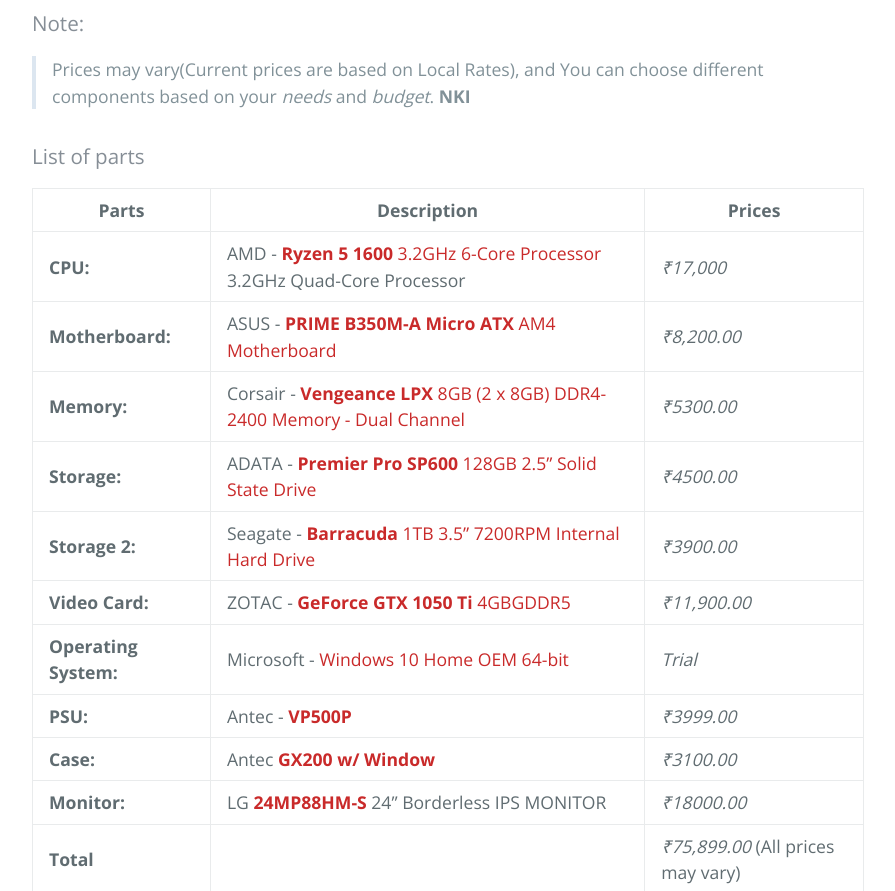
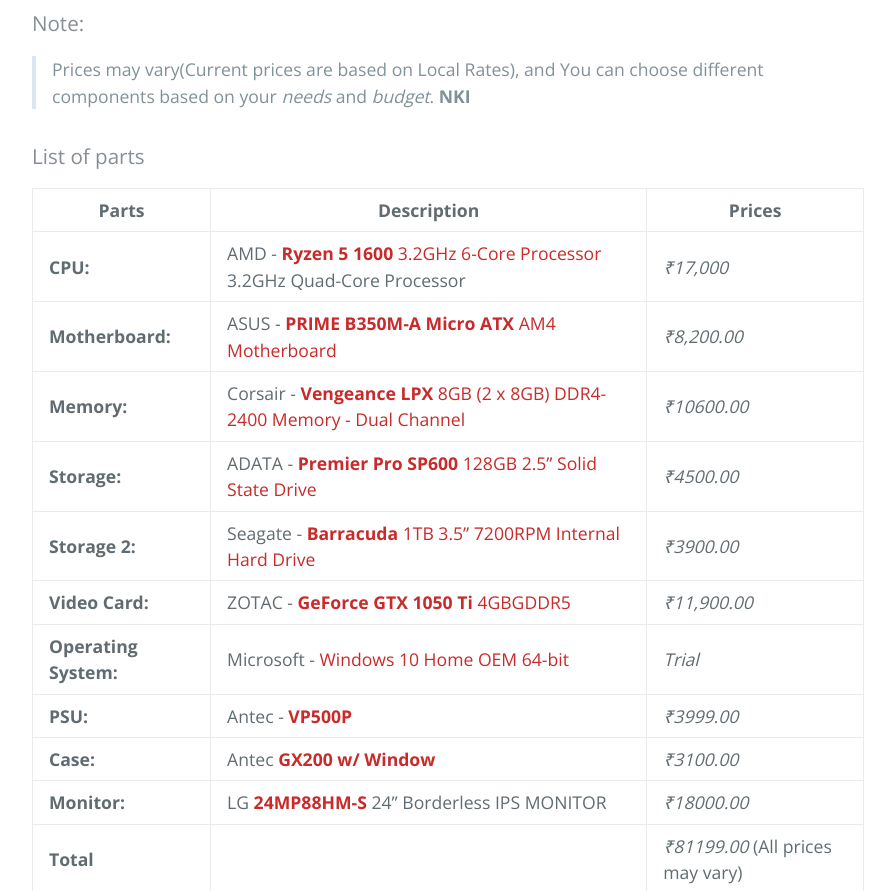
Before and after one commit to Navneet-Suresh/Navneet-Suresh.github.io, a Jekyll site: the page built from _posts/2017-08-05-Budget-Ryzen-Build-Creative-Pros.markdown, in a window 1280 px wide, cut to the strip 973-1864 px from the top of the page. Shown: the whole strip, without its empty margins (192-1087 px from the left). Built offline with Jekyll 4.4.1, drawn with Linux system fonts in a browser that asks for light colours; nearby versions of some CDN libraries.

Commit message:
Update the pricing. Correct the typo (RAM Prices)
Updated Prices

```diff
--- a/_posts/2017-08-05-Budget-Ryzen-Build-Creative-Pros.markdown
+++ b/_posts/2017-08-05-Budget-Ryzen-Build-Creative-Pros.markdown
@@ -18,7 +18,7 @@
 | --- | --- | --- |
 | **CPU:** |  AMD - [**Ryzen 5 1600** 3.2GHz 6-Core Processor](https://in.pcpartpicker.com/product/mV98TW/amd-ryzen-5-1600-32ghz-6-core-processor-yd1600bbaebox) 3.2GHz Quad-Core Processor | _₹17,000_ |
 | **Motherboard:** | ASUS - [**PRIME B350M-A Micro ATX** AM4 Motherboard](https://in.pcpartpicker.com/product/nLx9TW/asus-prime-b350m-a-micro-atx-am4-motherboard-prime-b350m-a) | _₹8,200.00_ |
-| **Memory:** | Corsair - [**Vengeance LPX** 8GB (2 x 8GB) DDR4-2400 Memory - Dual Channel](https://in.pcpartpicker.com/product/y9rcCJ/corsair-memory-cmk16gx4m2a2400c16) | _₹5300.00_ |
+| **Memory:** | Corsair - [**Vengeance LPX** 8GB (2 x 8GB) DDR4-2400 Memory - Dual Channel](https://in.pcpartpicker.com/product/y9rcCJ/corsair-memory-cmk16gx4m2a2400c16) | _₹10600.00_ |
 | **Storage:** | ADATA - [**Premier Pro SP600** 128GB 2.5" Solid State Drive](https://in.pcpartpicker.com/product/zc8Zxr/a-data-internal-hard-drive-asp600s3128gmc) | _₹4500.00_ |
 | **Storage 2:** | Seagate - [**Barracuda** 1TB 3.5" 7200RPM Internal Hard Drive](https://in.pcpartpicker.com/product/kLmLrH/seagate-internal-hard-drive-st31000524as) | _₹3900.00_ |
 | **Video Card:** | ZOTAC - [**GeForce GTX 1050 Ti** 4GBGDDR5](https://in.pcpartpicker.com/product/NndFf7/zotac-geforce-gtx-1050-ti-4gb-mini-video-card-zt-p10510a-10) | _₹11,900.00_ |
@@ -26,7 +26,7 @@
 | **PSU:** | Antec -  [**VP500P**](https://in.pcpartpicker.com/product/Yf7CmG/antec-power-supply-vp500p) | _₹3999.00_ |
 | **Case:** | Antec [**GX200 w/ Window**](http://www.antec.com/product.php?id=707136&fid=5022077&lan=uk) | _₹3100.00_ |
 | **Monitor:** | LG [**24MP88HM-S**](http://www.lgbrandstore.com/in/it-projector/it/ips-monitor/24mp88hv-s.html) 24" Borderless IPS MONITOR | _₹18000.00_ |
-| **Total** |  | _₹75,899.00_ (All prices may vary) |
+| **Total** |  | _₹81199.00_ (All prices may vary) |
 
 
 * Updated as of (05-08-17).
```
